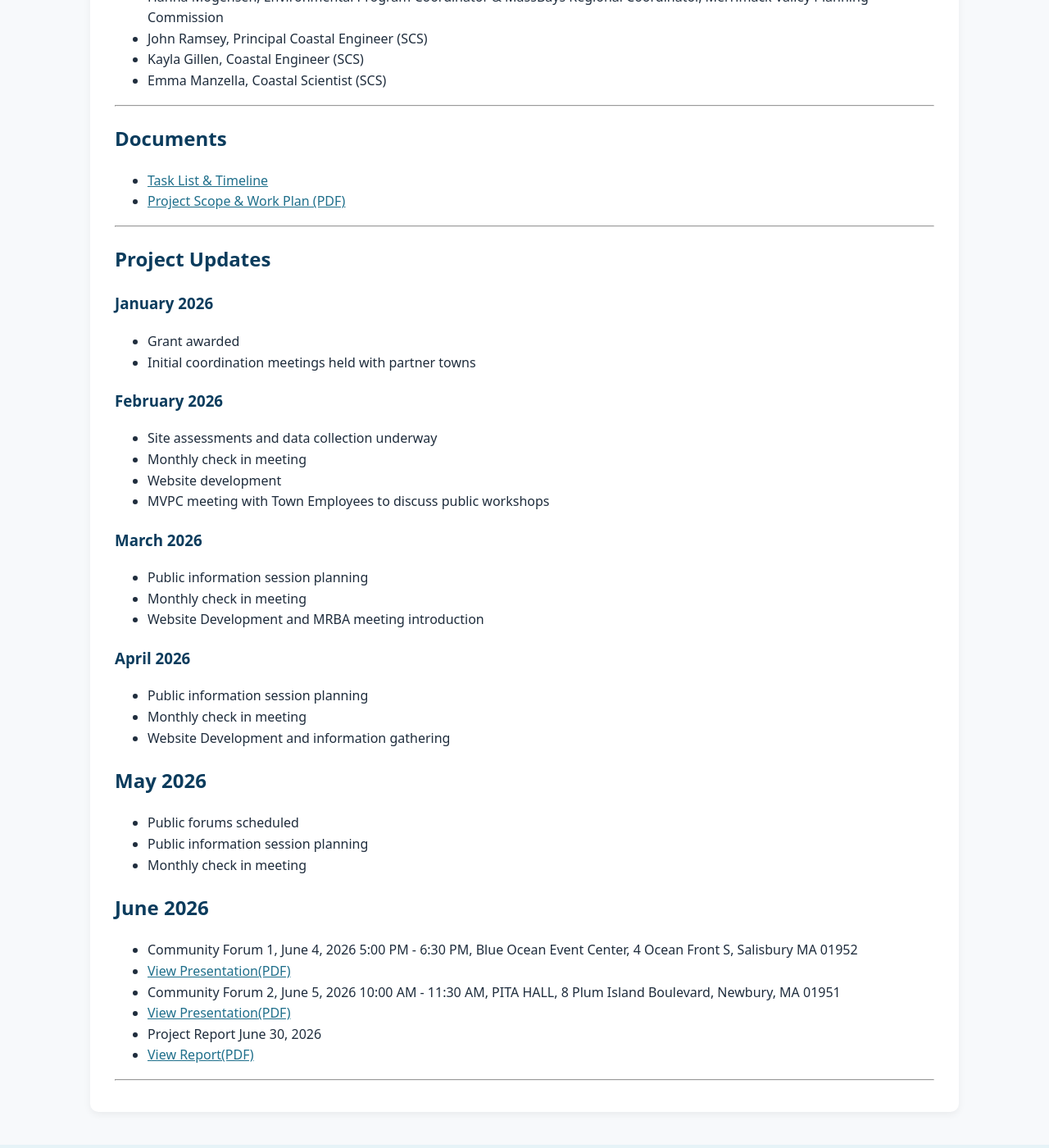
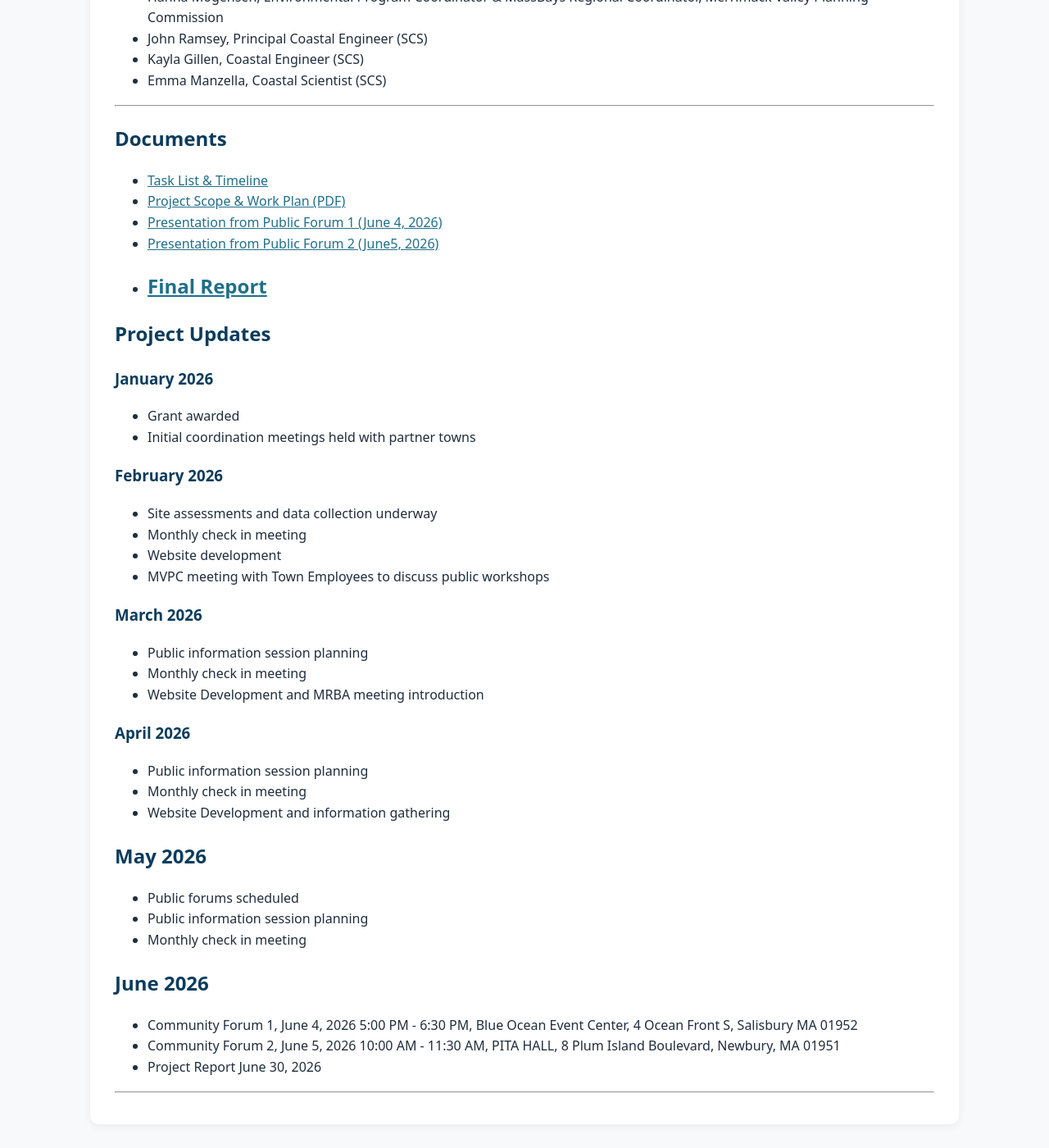
Before and after one commit to MAMRBAGOV/mamrba.gov, a Jekyll site: the page built from czm-grant.md, in a window 1280 px wide and 1400 px high, scrolled down 1736 px. Shown: the whole window at 82% size. Built offline with Jekyll 4.4.1, drawn with Linux system fonts in a browser that asks for light colours.

Commit message:
Update document links in czm-grant.md

```diff
--- a/czm-grant.md
+++ b/czm-grant.md
@@ -49,7 +49,9 @@ The project exemplifies local and regional partnerships by bringing together thr
 
 - [Task List & Timeline](/assets/docs/Project Schedule.pdf)
 - [Project Scope & Work Plan (PDF)](/assets/docs/CZM_Project_Scope.pdf)
-
+- [Presentation from Public Forum 1 (June 4, 2026)](/assets/docs/BeachForum_Thurs.pdf)
+- [Presentation from Public Forum 2 (June5, 2026)](/assets/docs/BeachForum_Fri.pdf)
+- [Final Report](/assets/docs/reducedfilesize_FULL_CZM_MAUpperNorthShore_report 06-30-2026.pdf)
 ---
 
 ## Project Updates
@@ -81,11 +83,9 @@ The project exemplifies local and regional partnerships by bringing together thr
 
 ## June 2026
 - Community Forum 1, June 4, 2026 5:00 PM - 6:30 PM, Blue Ocean Event Center, 4 Ocean Front S, Salisbury MA 01952
-- [View Presentation(PDF)](/assets/docs/BeachForum_Thurs.pdf)
 - Community Forum 2, June 5, 2026 10:00 AM - 11:30 AM, PITA HALL, 8 Plum Island Boulevard, Newbury, MA 01951
-- [View Presentation(PDF)](/assets/docs/BeachForum_Fri.pdf)
 - Project Report June 30, 2026
-- [View Report(PDF)](/assets/docs/reducedfilesize_FULL_CZM_MAUpperNorthShore_report 06-30-2026.pdf)
+
 
 
 ---
```
